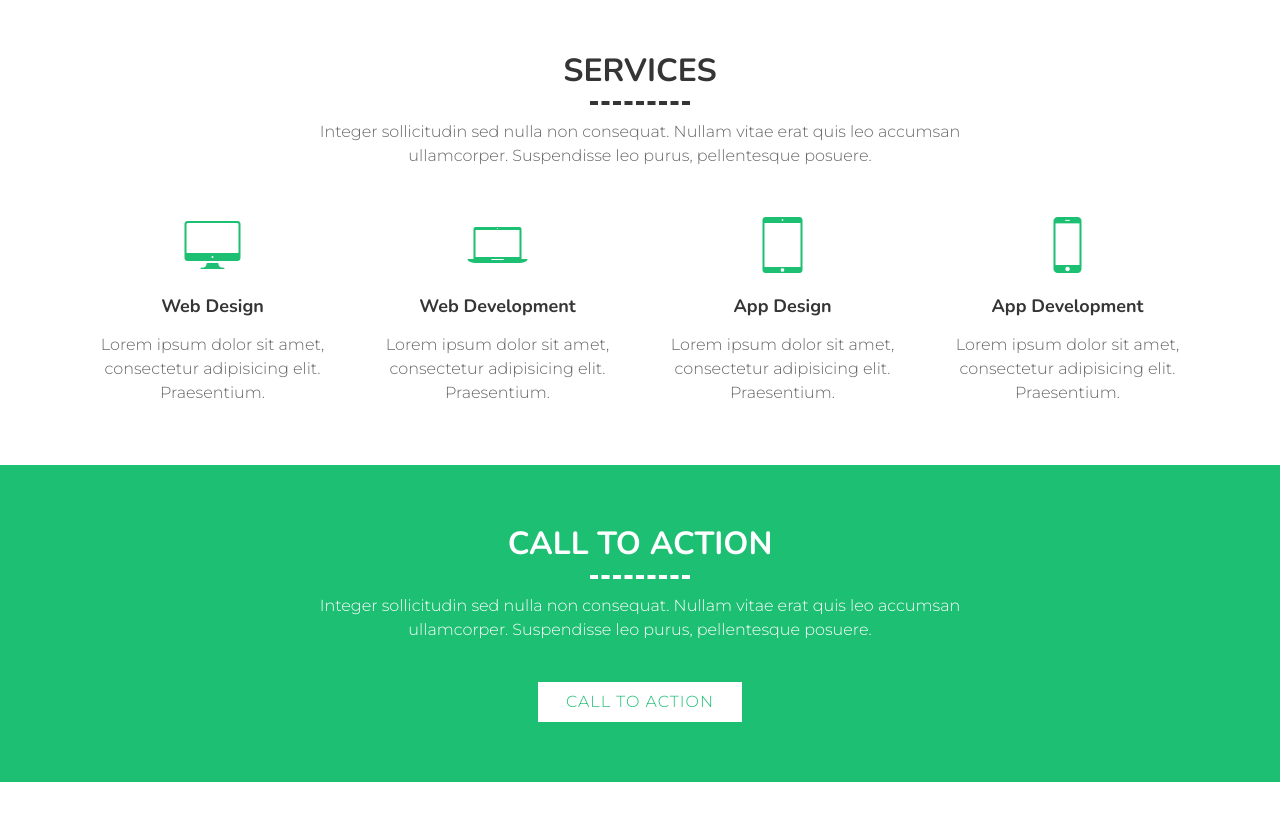
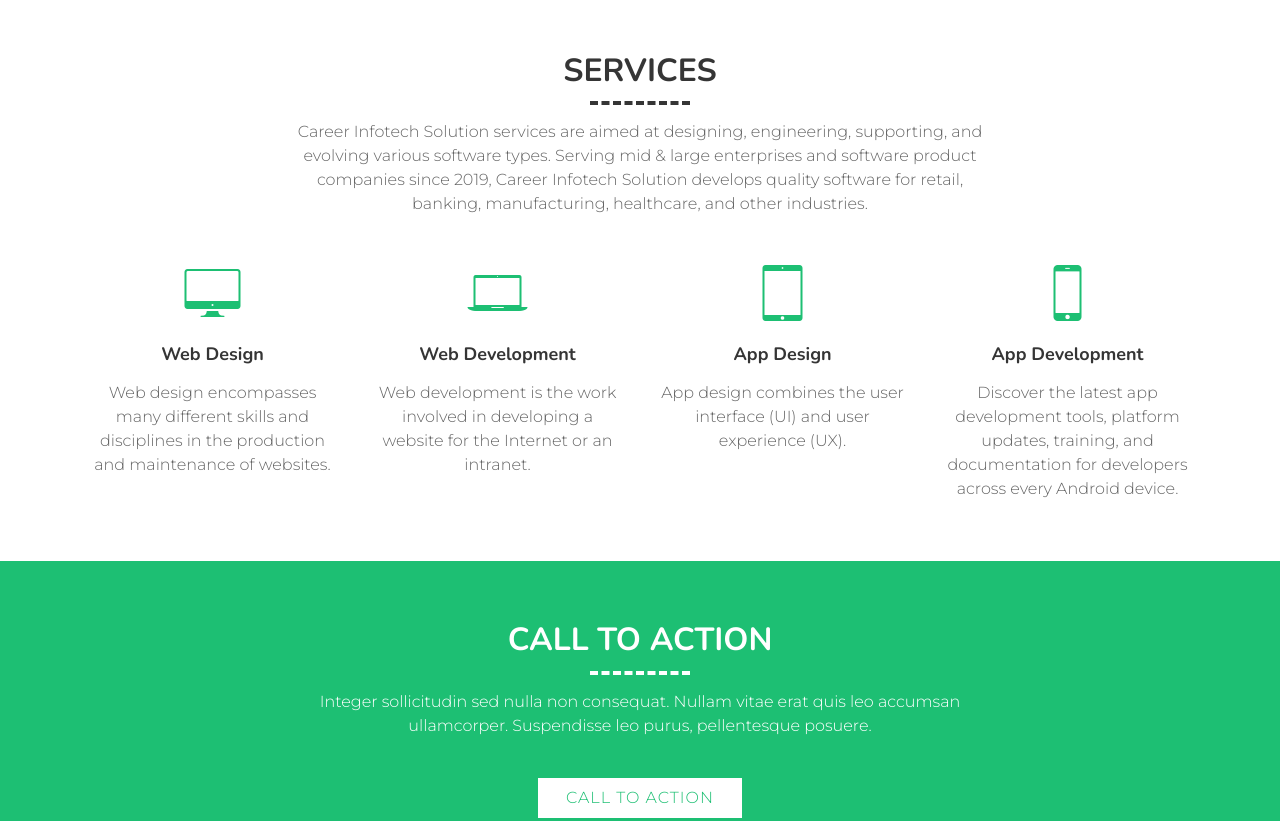
Before and after one commit to Raj323834/ci-solution, a plain HTML site: page index.html in a window 1280 px wide. Shown: the part 1900-2721 px from the top of the page. Drawn offline with nearby package versions, Linux system fonts and the light colour scheme.

Commit message:
lets try

```diff
--- a/index.html
+++ b/index.html
@@ -196,7 +196,8 @@
                 <header class="section-header">
                     <h3>Services</h3>
                     <p>
-                        Integer sollicitudin sed nulla non consequat. Nullam vitae erat quis leo accumsan ullamcorper. Suspendisse leo purus, pellentesque posuere.
+                        Career Infotech Solution services are aimed at designing, engineering, supporting, and evolving various software types. Serving mid & large enterprises and software product companies since 2019, Career Infotech Solution develops quality software for retail, banking, manufacturing, healthcare, and other industries.
+
                     </p>
                 </header>
                 <div class="row">
@@ -204,28 +205,28 @@
                         <div class="single-service">
                             <i class="ion-ios-desktop"></i>
                             <h4><a href="">Web Design</a></h4>
-                            <p>Lorem ipsum dolor sit amet, consectetur adipisicing elit. Praesentium.</p>
+                            <p>Web design encompasses many different skills and disciplines in the production and maintenance of websites.</p>
                         </div>
                     </div>
                     <div class="col-sm-6 col-md-4 col-lg-3">
                         <div class="single-service">
                             <i class="ion-ios-laptop"></i>
                             <h4><a href="">Web Development</a></h4>
-                            <p>Lorem ipsum dolor sit amet, consectetur adipisicing elit. Praesentium.</p>
+                            <p>Web development is the work involved in developing a website for the Internet or an intranet. </p>
                         </div>
                     </div>
                     <div class="col-sm-6 col-md-4 col-lg-3">
                         <div class="single-service">
                             <i class="ion-ios-tablet-portrait"></i>
                             <h4><a href="">App Design</a></h4>
-                            <p>Lorem ipsum dolor sit amet, consectetur adipisicing elit. Praesentium.</p>
+                            <p>App design combines the user interface (UI) and user experience (UX). </p>
                         </div>
                     </div>
                     <div class="col-sm-6 col-md-4 col-lg-3">
                         <div class="single-service">
                             <i class="ion-ios-phone-portrait"></i>
                             <h4><a href="">App Development</a></h4>
-                            <p>Lorem ipsum dolor sit amet, consectetur adipisicing elit. Praesentium.</p>
+                            <p>Discover the latest app development tools, platform updates, training, and documentation for developers across every Android device.</p>
                         </div>
                     </div>
 
```
Also changed, not shown: service.html (+5 -5 lines).
